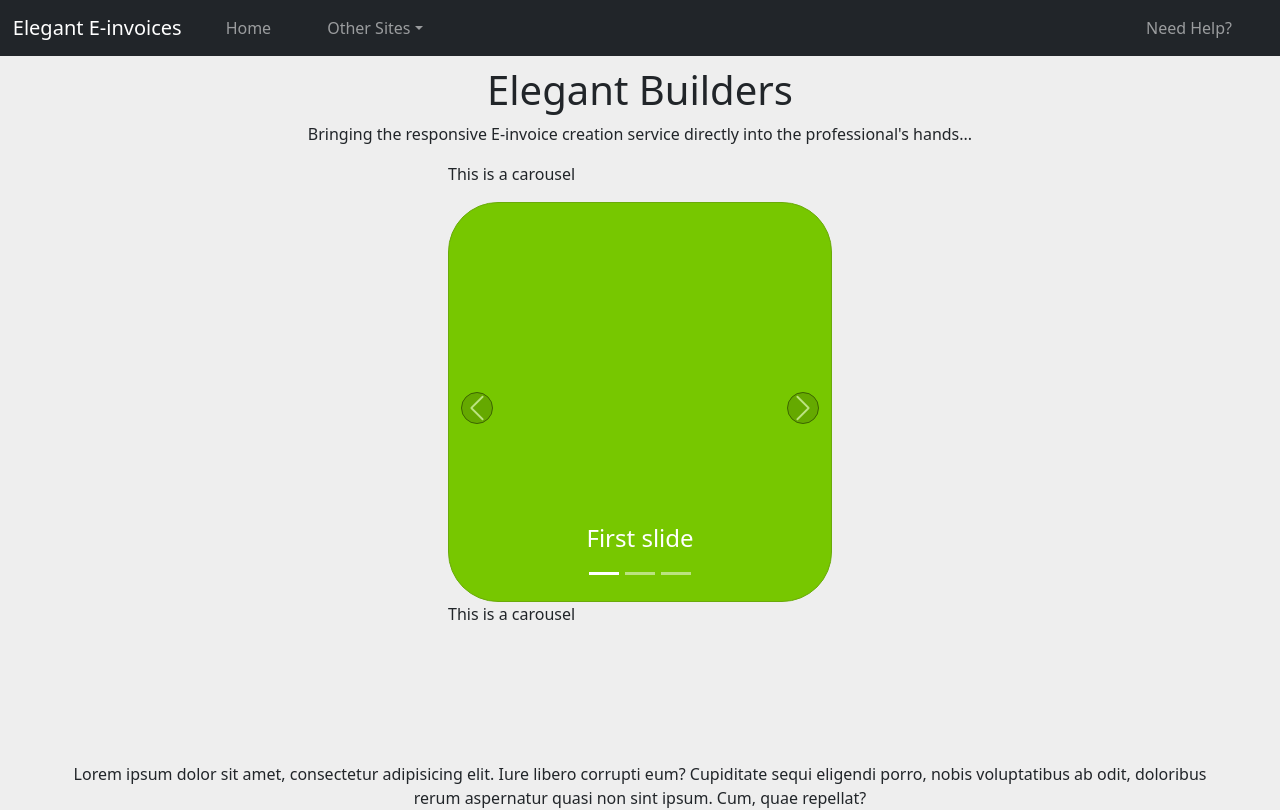
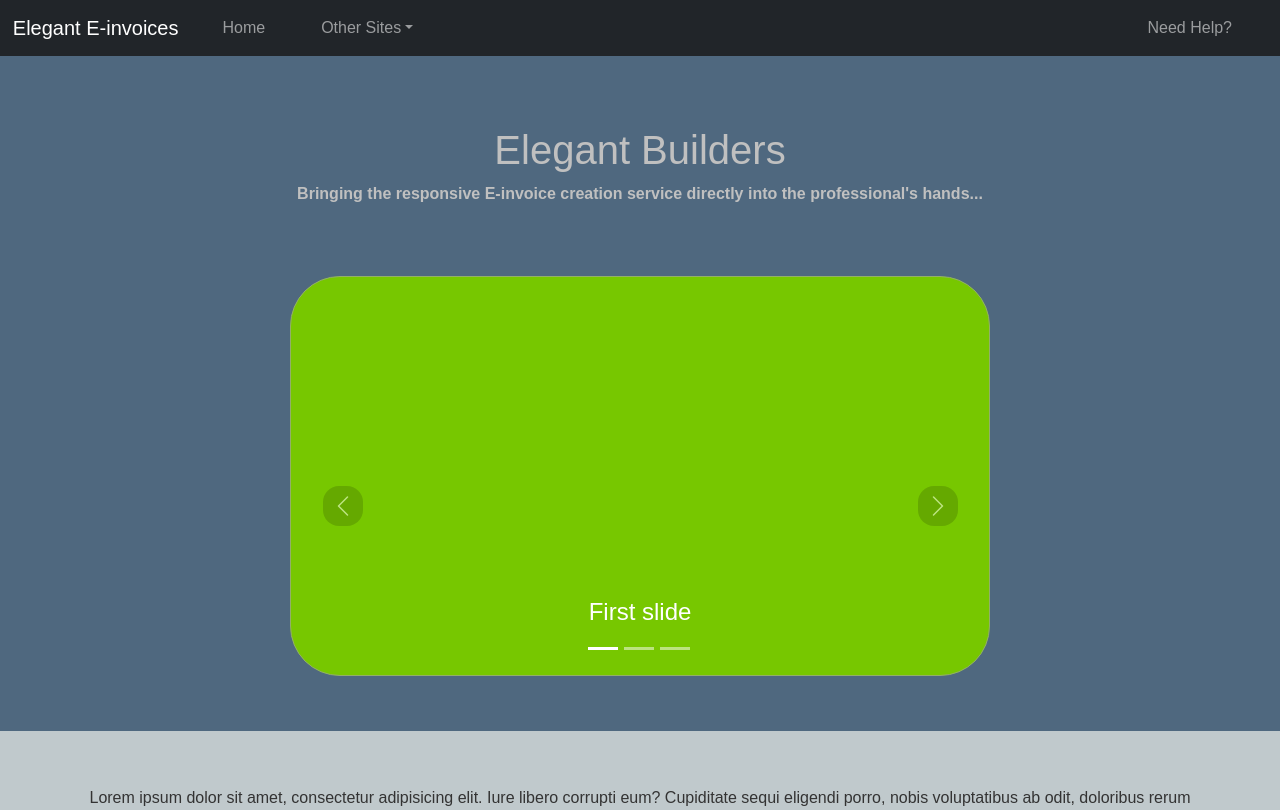
Before and after one commit to MysticalFire1315/SENG2021-frontend, a React (Vite) app: page / in a window 1280 px wide. Shown: the top 810 px of the page. Built offline with nearby package versions, Linux system fonts and the light colour scheme.

Commit message:
improved formatting of website

```diff
--- a/src/App.css
+++ b/src/App.css
@@ -1,19 +1,25 @@
-body {
-  margin: 0px;
-  padding: 0px;
+.app {
+  background-color: #F2F1F0;
   font-family: Arial, Helvetica, sans-serif;
   font-style: normal;
-  background-color: grey;
   color: #333;
-}
-
-.app {
-  background-color: #eeeeee;
 }
 
 .header {
   text-align: center;
-  margin: 10px;
+  margin: 70px;
+  font-weight: bolder;
+  color: #C0C0C0;
+}
+
+#darker-section{
+  background-color: #4F687F;
+  padding-bottom: 5px;
+}
+#info-section{
+  background-color: #C0C9CC;
+  padding-top: 5px;
+  padding-bottom: 50px;
 }
 
 .main-component {
@@ -45,50 +51,6 @@ body {
   margin-left: 1%;
 }
 
-#carouselExampleIndicators {
-  margin: auto;
-  margin-bottom: 300px;
-  width: 30%;
-  height: 300px;
-}
-
-.carousel-item {
-  border: 1px solid rgb(106, 170, 10);
-  border-radius: 50px;
-  width: 400px;
-  height: 400px;
-  background-color: rgb(119, 199, 0);
-}
-
-.carousel-indicators {
-  display: inline-block;
-  position: absolute;
-  top: 400px;
-}
-
-.carousel-control-prev-icon {
-  height: 50px;
-  width: 50px;
-  outline: black;
-  background-color: rgba(0, 0, 0, 0.3);
-  background-size: 100%, 100%;
-  border-radius: 50%;
-  border: 1px solid black;
-  position: absolute;
-  top: 230px;
-}
-.carousel-control-next-icon {
-  height: 50px;
-  width: 50px;
-  outline: black;
-  background-color: rgba(0, 0, 0, 0.3);
-  background-size: 100%, 100%;
-  border-radius: 50%;
-  border: 1px solid black;
-  position: absolute;
-  top: 230px;
-}
-
 .block-box-left {
   margin-left: 5%;
   height: 300px;
--- a/src/App.jsx
+++ b/src/App.jsx
@@ -1,4 +1,5 @@
 import './App.css';
+
 import { Route, Routes, Navigate } from "react-router-dom";
 
 // Bootstrap CSS
--- a/src/components/Carousel/Carousel.css
+++ b/src/components/Carousel/Carousel.css
@@ -1,3 +1,40 @@
-/*
-To do
-*/
+#carouselExampleIndicators {
+  margin: auto;
+  display: block;
+  margin-bottom: 50px;
+  width: 700px;
+}
+
+.carousel-item {
+  border: 1px solid rgb(147, 175, 105);
+  border-radius: 50px;
+  width: 700px;
+  height: 400px;
+  background-color: rgb(119, 199, 0);
+}
+
+.carousel-indicators {
+    position: absolute;
+    display: inline-block;
+    margin-left: 295px;
+
+}
+
+.carousel-control-prev-icon {
+  height: 40px;
+  width: 40px;
+  background-color: rgba(0, 0, 0, 0.3);
+  background-size: 60%, 100%;
+  border-radius: 40%;
+  position: absolute;
+  top: 210px;
+}
+.carousel-control-next-icon {
+  height: 40px;
+  width: 40px;
+  background-color: rgba(0, 0, 0, 0.3);
+  background-size: 60%, 100%;
+  border-radius: 40%;
+  position: absolute;
+  top: 210px;
+}
--- a/src/components/Carousel/Carousel.jsx
+++ b/src/components/Carousel/Carousel.jsx
@@ -3,7 +3,6 @@ import React from "react";
 const Carousel = () => {
     return (
         <div id="carouselExampleIndicators" class="carousel slide carousel-fade" data-bs-ride="true">
-            <p>This is a carousel</p>
             <div class="carousel-indicators">
                 <button type="button" data-bs-target="#carouselExampleIndicators" data-bs-slide-to="0" class="active" aria-current="true" aria-label="Slide 1"></button>
                 <button type="button" data-bs-target="#carouselExampleIndicators" data-bs-slide-to="1" aria-label="Slide 2"></button>
@@ -34,7 +33,6 @@ const Carousel = () => {
                 <span class="carousel-control-next-icon" aria-hidden="true"></span>
                 <span class="visually-hidden">Next</span>
             </button>
-            <p>This is a carousel</p>
         </div>
     );
 
--- a/src/components/MainComponent/Currency/Currency.css
+++ b/src/components/MainComponent/Currency/Currency.css
@@ -1,10 +1,14 @@
 #currency-box{
     position:absolute;
-    display: table-cell;
-    width: 200px;
-    height: 400px;
-    border: 1px solid black;
+    display: inline-block;
+    width: 150px;
+    height: 290px;
+    border: 1px solid #C0C9CC;
+    background-color: #C0C9CC;
+    border-radius: 10px;
     vertical-align: middle;
     text-align: center;
-    margin-top: -300px;
+    padding: 20px 15px 20px 15px;
+    margin-top: 800px;
+    margin-left: 880px;
 }
--- a/src/components/MainComponent/Currency/Currency.jsx
+++ b/src/components/MainComponent/Currency/Currency.jsx
@@ -1,18 +1,21 @@
-import React from 'react'
+import React, { useState } from 'react'
 
 const Currency = () => {
+    const [selectedCurrency, setSelectedCurrency] = useState("AUD");
+    const selectCurrency = e => {
+        setSelectedCurrency(e.target.value);
+    }
     return (
-        <>
-            <div id="currency-box">
-                <label class="form-label">Choose a currency</label>
-                <div class="d-grid gap-2 d-md-block">
-                    <button type="button" class="btn btn-primary">USD ($)</button>
-                    <button type="button" class="btn btn-primary">AUD ($)</button>
-                    <button type="button" class="btn btn-primary">NZD ($)</button>
-                    <button type="button" class="btn btn-primary">EUR (&euro;)</button>
-                </div>
+        <div id="currency-box">
+            <label class="form-label">Choose a currency</label>
+            <div class="d-grid my-1 gap-2 d-md-block">
+                <button type="button" onClick={e => selectCurrency(e, "value")} class="btn btn-secondary btn-sm my-1" value={"USD"}>USD ($)</button>
+                <button type="button" onClick={e => selectCurrency(e, "value")} class="btn btn-secondary btn-sm my-1" value={"AUD"}>AUD ($)</button>
+                <button type="button" onClick={e => selectCurrency(e, "value")} class="btn btn-secondary btn-sm my-1" value={"NZD"}>NZD ($)</button>
+                <button type="button" onClick={e => selectCurrency(e, "value")} class="btn btn-secondary btn-sm my-1 mb-3" value={"EUR"}>EUR (&euro;)</button>
+                <div>{selectedCurrency}</div>
             </div>
-        </>
+        </div>
     );
 }
 
--- a/src/components/MainComponent/Invoice/Invoice.css
+++ b/src/components/MainComponent/Invoice/Invoice.css
@@ -1,6 +1,7 @@
 #invoice-box{
     background-color: rgb(250, 250, 250);
-    margin: auto;
+    margin-left: auto;
+    margin-right: auto;
     margin-bottom: 200px;
     margin-top: 10px;
     width: 850px;
--- a/src/components/MainComponent/Invoice/Invoice.jsx
+++ b/src/components/MainComponent/Invoice/Invoice.jsx
@@ -1,6 +1,7 @@
 import React, { useEffect, useState } from "react";
 import InvoiceItem from "./InvoiceItem";
 import InvoiceDetails from "./InvoiceDetails";
+import Currency from "../Currency/Currency";
 import { v4 as uuidv4 } from 'uuid';
 const Invoice = () => {
     const [itemIds, setItemIds] = useState([]);
@@ -25,11 +26,6 @@ const Invoice = () => {
         const updatedItems = (items) => items.filter(item => item.props.id !== id);
         setItems(updatedItems);
     }
-    const [total, setTotal] = useState(0);
-    // const calcGross = (value) => {
-    //     total += value;
-    //     setTotal(total);
-    // };
 
     return (
         <div id="invoice-box">
@@ -56,6 +52,8 @@ const Invoice = () => {
                     }}>+ Add invoice line</button>
                 </div>
             </div>
+            <Currency />
+
             <div id="invoice-final-details">
                 <div id="invoice-gross-amount" class="row mb-1">
                     <label for="gross-amount" class="col-sm-5 col-form-label">Gross&nbsp;Total</label>
--- a/src/components/MainComponent/Invoice/InvoiceOptions.jsx
+++ b/src/components/MainComponent/Invoice/InvoiceOptions.jsx
@@ -6,7 +6,7 @@ const InvoiceOptions = () => {
             <button type="button" class="btn btn-secondary btn-sm">Preview My Invoice</button>
             <button type="button" class="btn btn-secondary btn-sm">Save My Invoice</button>
             <div class="row" className="fileInput">
-                <label for="formFileSm" class="form-label">Input a file (JSON, YAML, XML)</label>
+                <label for="formFileSm" class="form-label">Upload a file (.JSON, .YAML, .XML)</label>
                 <input class="form-control form-control-sm" id="formFileSm" type="file" />
             </div>
         </div>
--- a/src/components/MainComponent/MainComponent.jsx
+++ b/src/components/MainComponent/MainComponent.jsx
@@ -2,9 +2,6 @@ import React from "react";
 const MainComponent = () => {
     return (
         <main className="main-component">
-            <p>Lorem ipsum dolor sit amet, consectetur adipisicing elit. Iure libero corrupti eum? Cupiditate sequi eligendi porro, nobis voluptatibus ab odit, doloribus rerum aspernatur quasi non sint ipsum. Cum, quae repellat?</p>
-            <p>Lorem ipsum dolor sit amet, consectetur adipisicing elit. Iure libero corrupti eum? Cupiditate sequi eligendi porro, nobis voluptatibus ab odit, doloribus rerum aspernatur quasi non sint ipsum. Cum, quae repellat?</p>
-
             <p>Lorem ipsum dolor sit amet, consectetur adipisicing elit. Iure libero corrupti eum? Cupiditate sequi eligendi porro, nobis voluptatibus ab odit, doloribus rerum aspernatur quasi non sint ipsum. Cum, quae repellat?</p>
             <p>Lorem ipsum dolor sit amet, consectetur adipisicing elit. Iure libero corrupti eum? Cupiditate sequi eligendi porro, nobis voluptatibus ab odit, doloribus rerum aspernatur quasi non sint ipsum. Cum, quae repellat?</p>
             <p>Lorem ipsum dolor sit amet, consectetur adipisicing elit. Iure libero corrupti eum? Cupiditate sequi eligendi porro, nobis voluptatibus ab odit, doloribus rerum aspernatur quasi non sint ipsum. Cum, quae repellat?</p>
--- a/src/pages/InvoiceCreate.jsx
+++ b/src/pages/InvoiceCreate.jsx
@@ -1,8 +1,8 @@
 import React from "react"
 
 import '../components/MainComponent/Invoice/Invoice.css';
-import '../components/MainComponent/Currency/Currency';
-
+import '../components/MainComponent/Currency/Currency.css';
+import '../components/Carousel/Carousel.css';
 
 import Header from "../components/Header/Header";
 import MainComponent from "../components/MainComponent/MainComponent";
@@ -12,19 +12,21 @@ import Invoice from '../components/MainComponent/Invoice/Invoice';
 import InvoiceOptions from '../components/MainComponent/Invoice/InvoiceOptions';
 import NavHeader from "../components/NavbarElements";
 import Footer from "../components/Footer/Footer";
-import Currency from "../components/MainComponent/Currency/Currency";
 const Home = () => {
     return (
         <div id="Home" className="app">
+            <div id="darker-section">
                 <NavHeader />
                 <Header />
                 <Carousel />
+            </div>
+            <div id="info-section">
                 <MainComponent />
                 <BoxLeft />
                 <BoxRight />
+            </div>
             <InvoiceOptions />
             <Invoice />
-            <Currency />
             <Footer />
         </div>
     );
```
Lines whose indentation alone changed are shown as unchanged.
